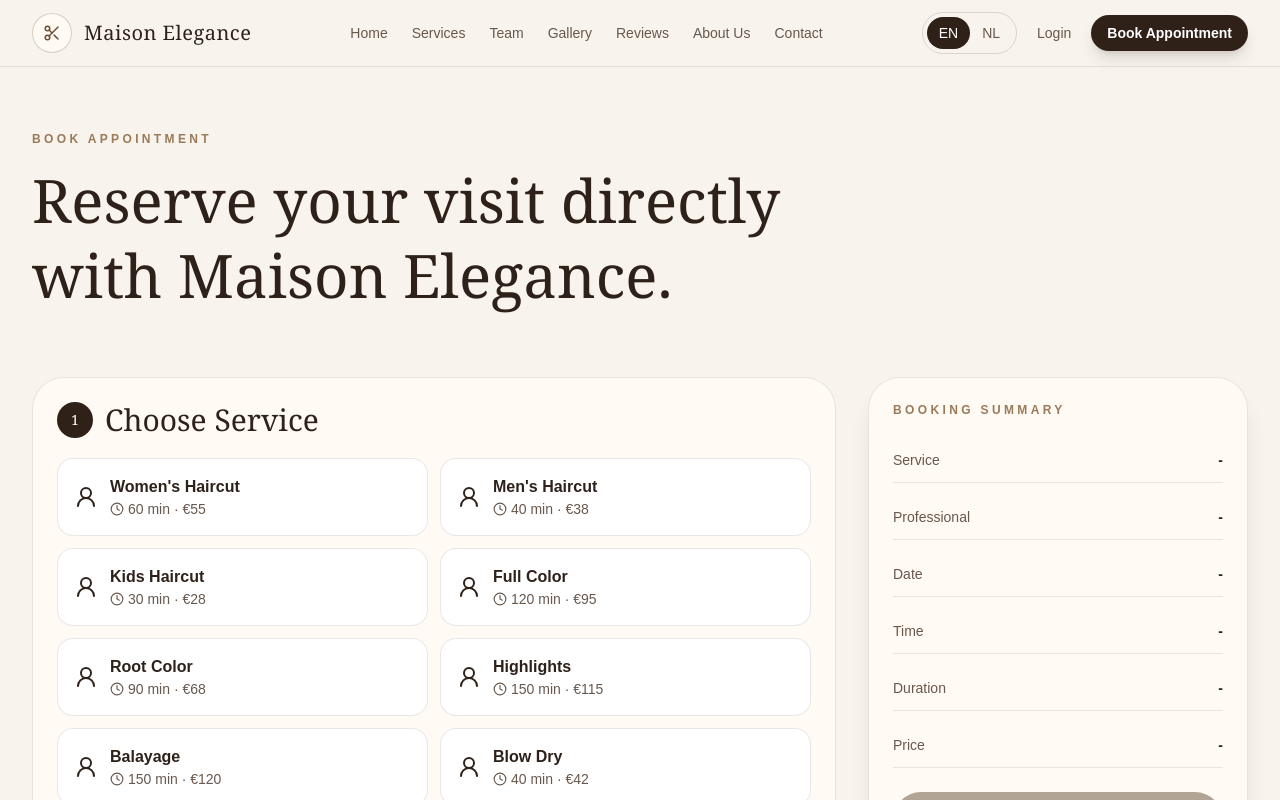
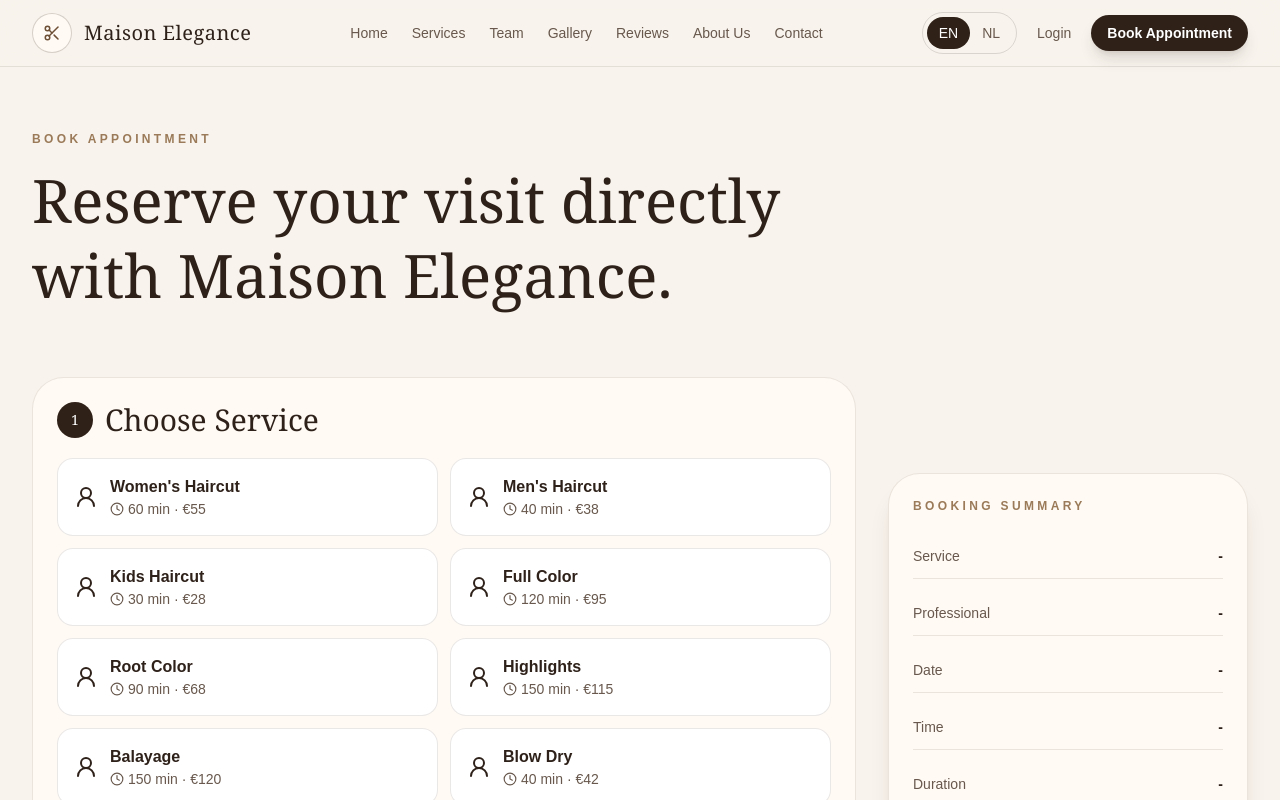
Before and after one commit to sara-daryaei/salonly, a Next.js app: page /book in a window 1280 px wide. Shown: the top 800 px of the page. Built offline with nearby package versions, Linux system fonts and the light colour scheme.

Commit message:
Fix booking layout overflow

```diff
--- a/src/components/booking-flow.tsx
+++ b/src/components/booking-flow.tsx
@@ -182,7 +182,7 @@ export function BookingFlow() {
   }
 
   return (
-    <section className="mx-auto grid max-w-7xl gap-8 px-4 pb-24 sm:px-6 lg:grid-cols-[1fr_380px] lg:px-8">
+    <section className="mx-auto grid w-full max-w-7xl gap-8 overflow-hidden px-4 pb-24 sm:px-6 xl:grid-cols-[minmax(0,1fr)_360px] xl:px-8">
       <div className="space-y-6">
         <Step number={1} title={copy.service}>
           <div className="grid gap-3 md:grid-cols-2">
@@ -290,7 +290,7 @@ export function BookingFlow() {
         </Step>
       </div>
 
-      <aside className="h-max rounded-[2rem] border border-[#34251c]/10 bg-[#fffaf4] p-6 shadow-xl shadow-[#2f2118]/10 lg:sticky lg:top-24">
+      <aside className="h-max min-w-0 rounded-[2rem] border border-[#34251c]/10 bg-[#fffaf4] p-6 shadow-xl shadow-[#2f2118]/10 xl:sticky xl:top-24">
         <Eyebrow>{copy.summary}</Eyebrow>
         <div className="mt-5 space-y-3 text-sm">
           <Summary label={copy.service.replace("Choose ", "").replace("Kies ", "")} value={selectedService ? serviceText(selectedService, locale).name : "-"} />
```
